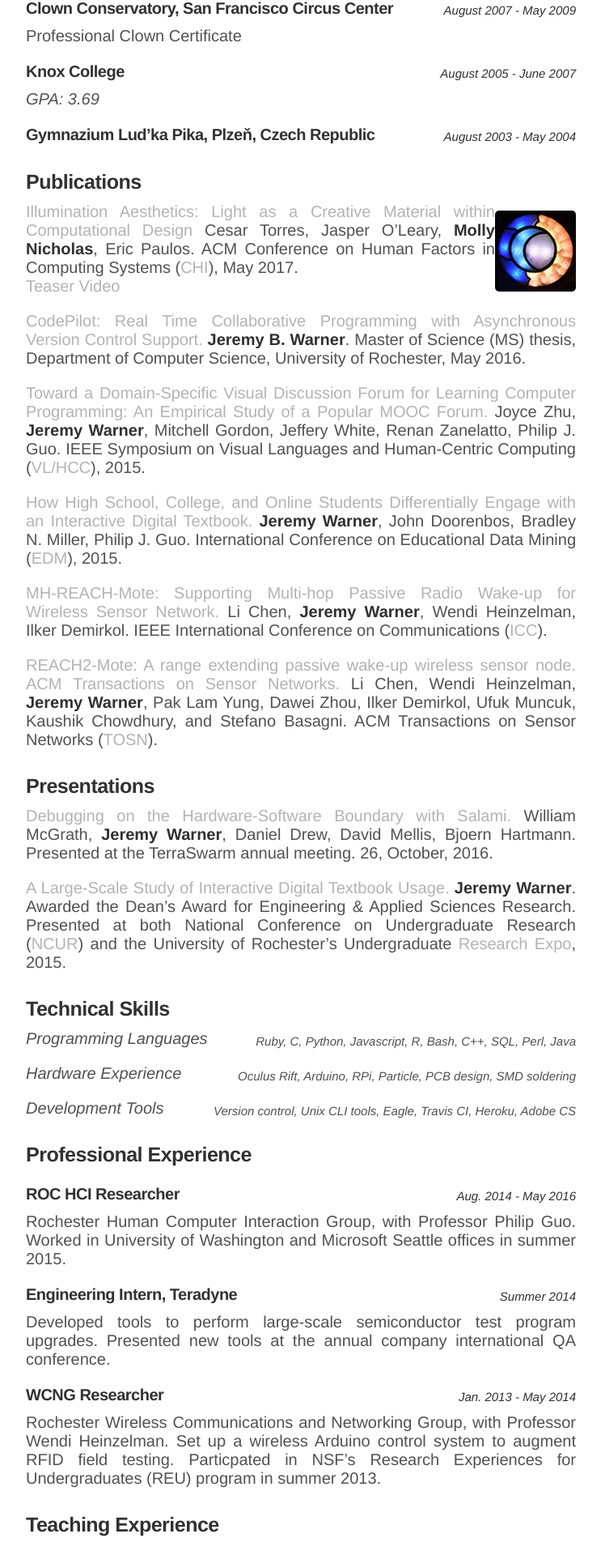
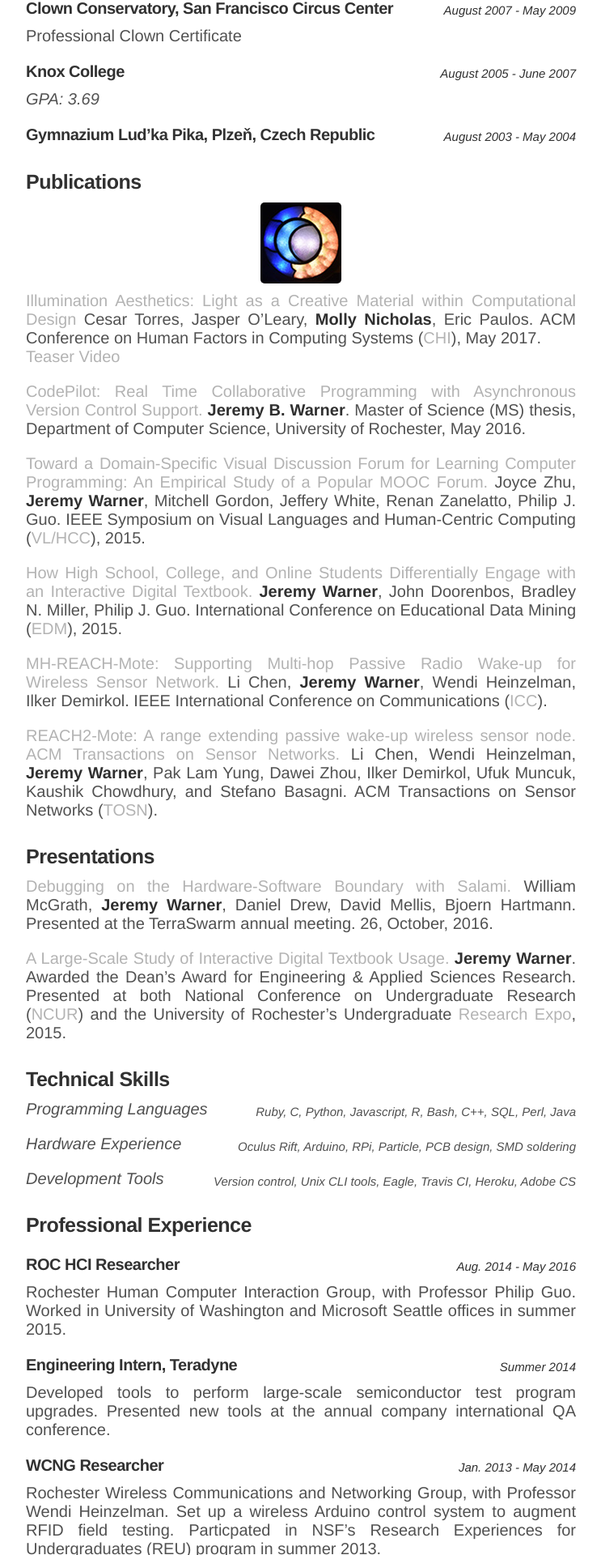
Before and after one commit to molecule/molecule.github.io, a Jekyll site: the page built from cv.md, in a window 1280 px wide. Shown: the part 447-2367 px from the top of the page at 81% size, without its empty margins (268-1011 px from the left). Built offline with Jekyll 4.4.1, drawn with Linux system fonts in a browser that asks for light colours.

Commit message:
trying new image linking

```diff
--- a/cv.md
+++ b/cv.md
@@ -29,14 +29,15 @@ Professional Clown Certificate<br>
 
 ### Publications
 
-<img style="float: right;" src="https://github.com/molecule/molecule.github.io/blob/master/src/img/ia-thumbnail.jpg">
+![Illumination Aesthetics][ia-image]
 [Illumination Aesthetics: Light as a Creative Material within Computational Design][chi17cp] Cesar Torres, Jasper O’Leary, __Molly Nicholas__, Eric Paulos. ACM Conference on
 Human Factors in Computing Systems ([CHI][chi17]), May 2017.<br>
 [Teaser Video]
 
+[ia-image]: https://github.com/molecule/molecule.github.io/blob/master/src/img/ia-thumbnail.jpg
 [Teaser Video]:https://www.youtube.com/watch?time_continue=1&v=P4xLN5ezXHs
 [chi17]:https://chi2017.acm.org/
-[chi17cp]:/papers/CodePilot-collaborative-programming-IDE_CHI-2017.pdf
+[chi17cp]:/papers/IlluminationAesthetics-chi2017.pdf
 
 [CodePilot: Real Time Collaborative Programming with Asynchronous Version
 Control Support.][ms-thesis] __Jeremy B. Warner__. Master of Science (MS)
```
